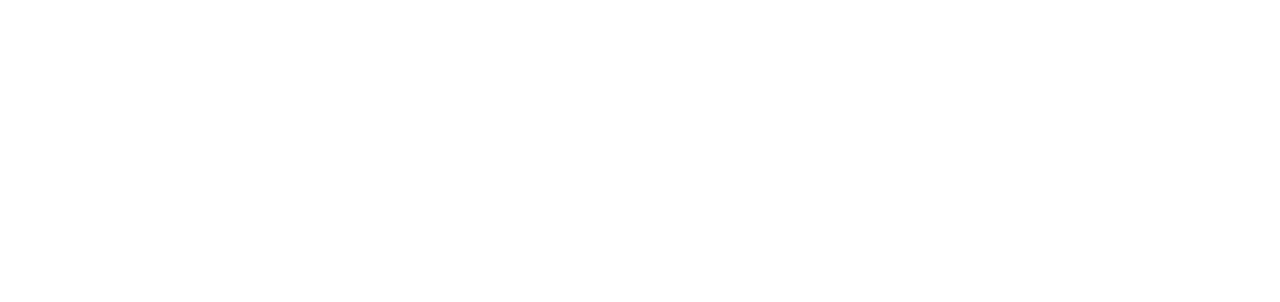
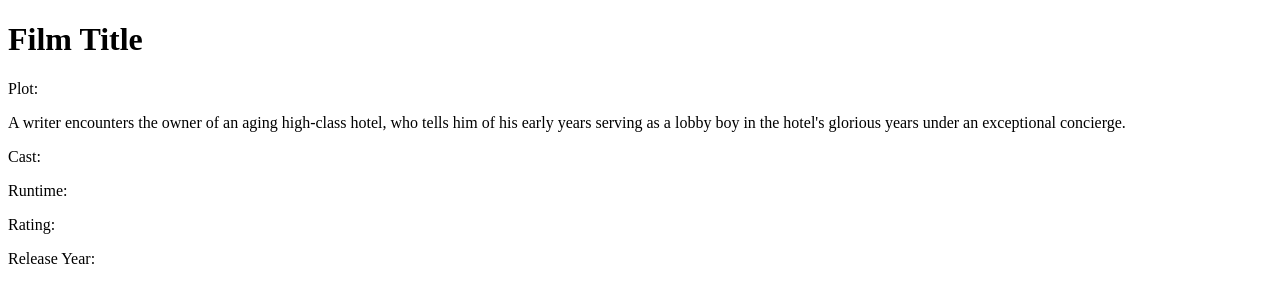
Before and after one commit to ShaughnAnderson94/Movie--Database, a plain HTML site: page index.html in a window 1280 px wide. Drawn offline with Linux system fonts and the light colour scheme.

Commit message:
trial commit

```diff
--- a/index.html
+++ b/index.html
@@ -10,9 +10,17 @@
     rel="stylesheet" />
 </head>
 <body>
-    <h1>
-
-    </h1>
-
+ <h1 id="Film title">Film Title</h1>
+ <p>Plot:</p>
+ <p id="displayPlot"></p>
+ <p> Cast:</p>
+ <p id="displayCast"></p>
+ <p>Runtime:</p>
+ <p id="displayRuntime"></p>
+ <p>Rating:</p>
+ <p id="displayRating"></p>
+ <p>Release Year:</p>
+ <p id="displayYear"></p>
+    <script src="scripts/main.js"></script>
 </body>
 </html>
--- a/scripts/main.js
+++ b/scripts/main.js
@@ -34,4 +34,5 @@ let movieData = {
     },
   };
 
-  let display =
+  const displayPlot = document.querySelector("#displayPlot");
+  displayPlot.innerHTML =  movieData["The Grand Budapest Hotel"].plot;
```
